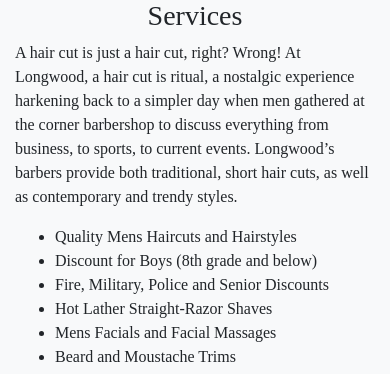
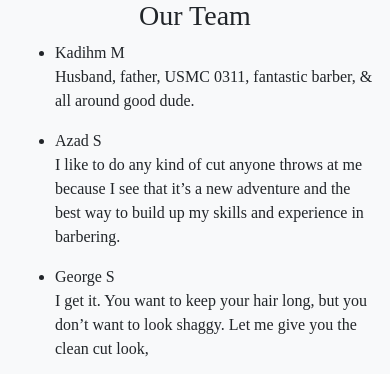
Before and after one commit to syadallah/Longwood-Barbershop, a Django app: page / in a window 390 px wide. Shown: the part 1173-1547 px from the top of the page. Run offline with Django 3.2, Linux system fonts and the light colour scheme; some libraries are stand-ins or nearby versions.

Commit message:
Add our team section
Barbers name and description included and team image

```diff
--- a/barbers/templates/barbers/index.html
+++ b/barbers/templates/barbers/index.html
@@ -42,15 +42,12 @@
              <img src="{% static 'img/ourServices.jpg' %}" alt="" class="img-fluid">
            </div>
            <div class="col-sm-6">
-             <h3 class="text-center">Services</h3>
-             <p>A hair cut is just a hair cut, right? Wrong! At Longwood, a hair cut is ritual, a nostalgic experience harkening back to a simpler day when men gathered at the corner barbershop to discuss everything from business, to sports, to current events. Longwood’s barbers provide both traditional, short hair cuts, as well as contemporary and trendy styles.</p>
+             <h3 class="text-center">Our Team</h3>
              <ul>
-               <li>Quality Mens Haircuts and Hairstyles</li>
-               <li>Discount for Boys (8th grade and below)</li>
-               <li>Fire, Military, Police and Senior Discounts</li>
-               <li>Hot Lather Straight-Razor Shaves</li>
-               <li>Mens Facials and Facial Massages</li>
-               <li>Beard and Moustache Trims</li>
+               <li>Kadihm M <p>Husband, father, USMC 0311, fantastic barber, & all around good dude. </p> </li>
+               <li>Azad S  <p>I like to do any kind of cut anyone throws at me because I see that it’s a new adventure and the best way to build up my skills and experience in barbering. </p></li>
+               <li>George S  <p>I get it. You want to keep your hair long, but you don’t want to look shaggy. Let me give you the clean cut look, </p>
+              </li>
              </ul>
            </div>
          </div>
@@ -59,6 +56,26 @@
      <!-- Fixed Img -->
 <div id="fixedImg">
 </div>
-
+<!-- Team -->
+<div class="container-fluid">
+  <div class="row">
+    <div class="col-sm-6" id="team">
+      <img src="{% static 'img/team.jpg' %}" alt="" class="img-fluid">
+    </div>
+    <div class="col-sm-6">
+      <h3 class="text-center">Services</h3>
+      <p>A hair cut is just a hair cut, right? Wrong! At Longwood, a hair cut is ritual, a nostalgic experience harkening back to a simpler day when men gathered at the corner barbershop to discuss everything from business, to sports, to current events. Longwood’s barbers provide both traditional, short hair cuts, as well as contemporary and trendy styles.</p>
+      <ul>
+        <li>Quality Mens Haircuts and Hairstyles</li>
+        <li>Discount for Boys (8th grade and below)</li>
+        <li>Fire, Military, Police and Senior Discounts</li>
+        <li>Hot Lather Straight-Razor Shaves</li>
+        <li>Mens Facials and Facial Massages</li>
+        <li>Beard and Moustache Trims</li>
+      </ul>
+    </div>
+  </div>
+</div>
+</div>
 
 {% endblock %}
```
Also changed, not shown: barbers/static/img/team.jpg (added).
